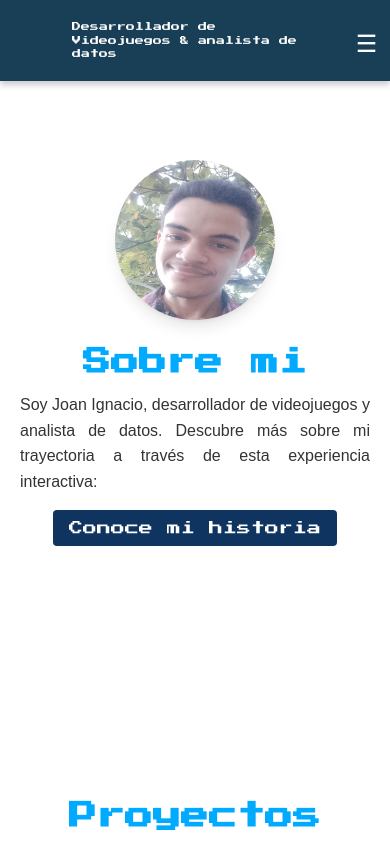
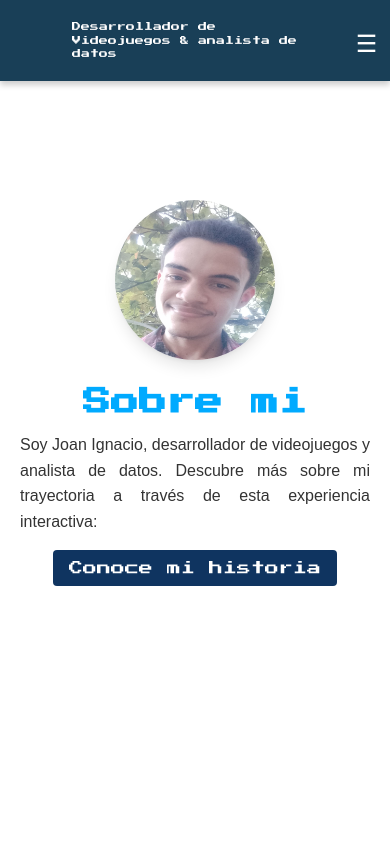
Before and after one commit to Joangamelab/portafolio, a plain HTML site: page index.html in a window 390 px wide. Shown: the top 843 px of the page. Drawn offline with nearby package versions, Linux system fonts and the light colour scheme.

Commit message:
Add files via upload

```diff
--- a/style.css
+++ b/style.css
@@ -49,8 +49,17 @@
     text-align: center;
     padding: 100px 20px;
     max-width: 800px;
-    margin: 60px auto 0 auto;
+    margin: 80px auto 0 auto;
+}
+@media screen and (max-width: 768px) {
+    .content-section {
+        margin: 100px auto 0 auto; /* Más espacio en móviles */
+        padding: 140px 20px; /* Más padding en móviles */
+    }
 
+    #contacto {
+        scroll-margin-top: 500px !important; /* Valor importante para móviles */
+    }
 }
 .content-section h2 {
     color: #00aaff;
```
